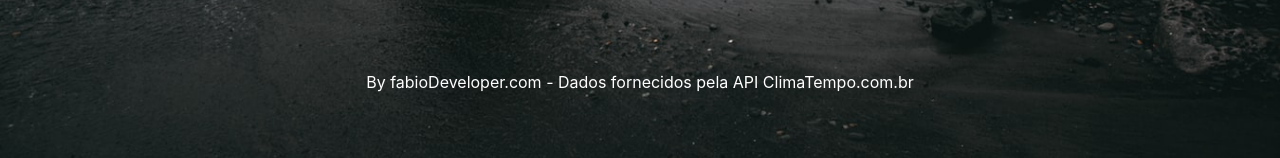
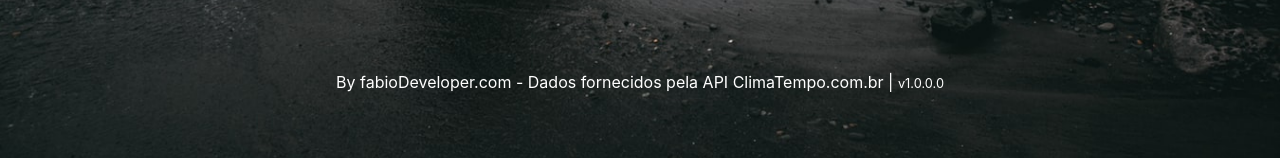
Before and after one commit to fabioalmeida100/Forecast-Page, a plain HTML site: page index.html in a window 1280 px wide. Shown: the part 633-791 px from the top of the page. Drawn offline with Linux system fonts and the light colour scheme; no server answers.

Commit message:
Adding version in footer

```diff
--- a/index.html
+++ b/index.html
@@ -36,7 +36,7 @@
             </header>
         </div>
         <footer class="d-flex justify-content-center text-center align-items-end">
-            <p class="text-white">By <a class="text-reset" href="https://www.fabiodeveloper.com" target="_blank">fabioDeveloper.com</a> - Dados fornecidos pela API ClimaTempo.com.br</p>
+            <p class="text-white">By <a class="text-reset" href="https://www.fabiodeveloper.com" target="_blank">fabioDeveloper.com</a> - Dados fornecidos pela API ClimaTempo.com.br | <small>v1.0.0.0</small></p>
         </footer>
     </div>
 
```
Also changed, not shown: 1 other file.
